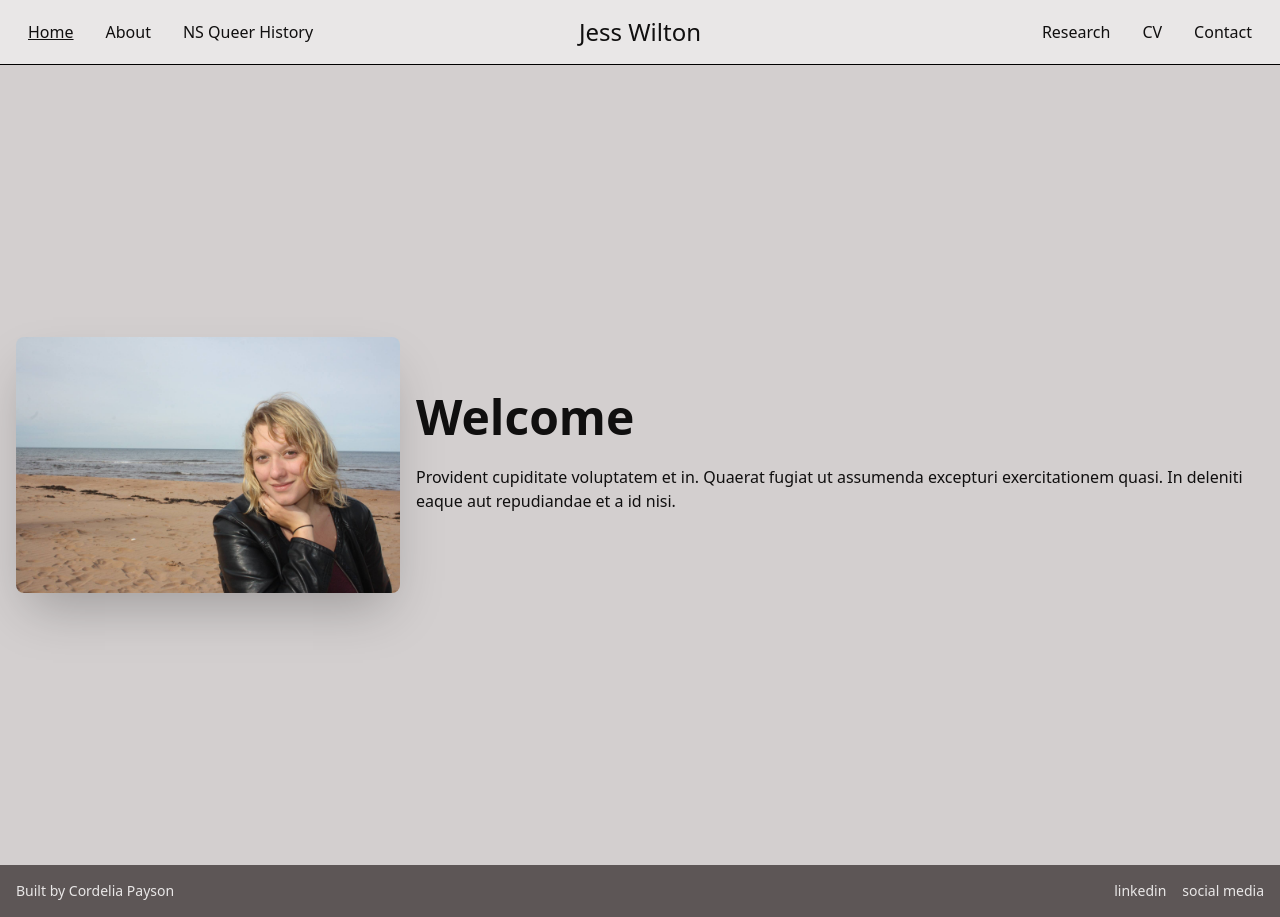
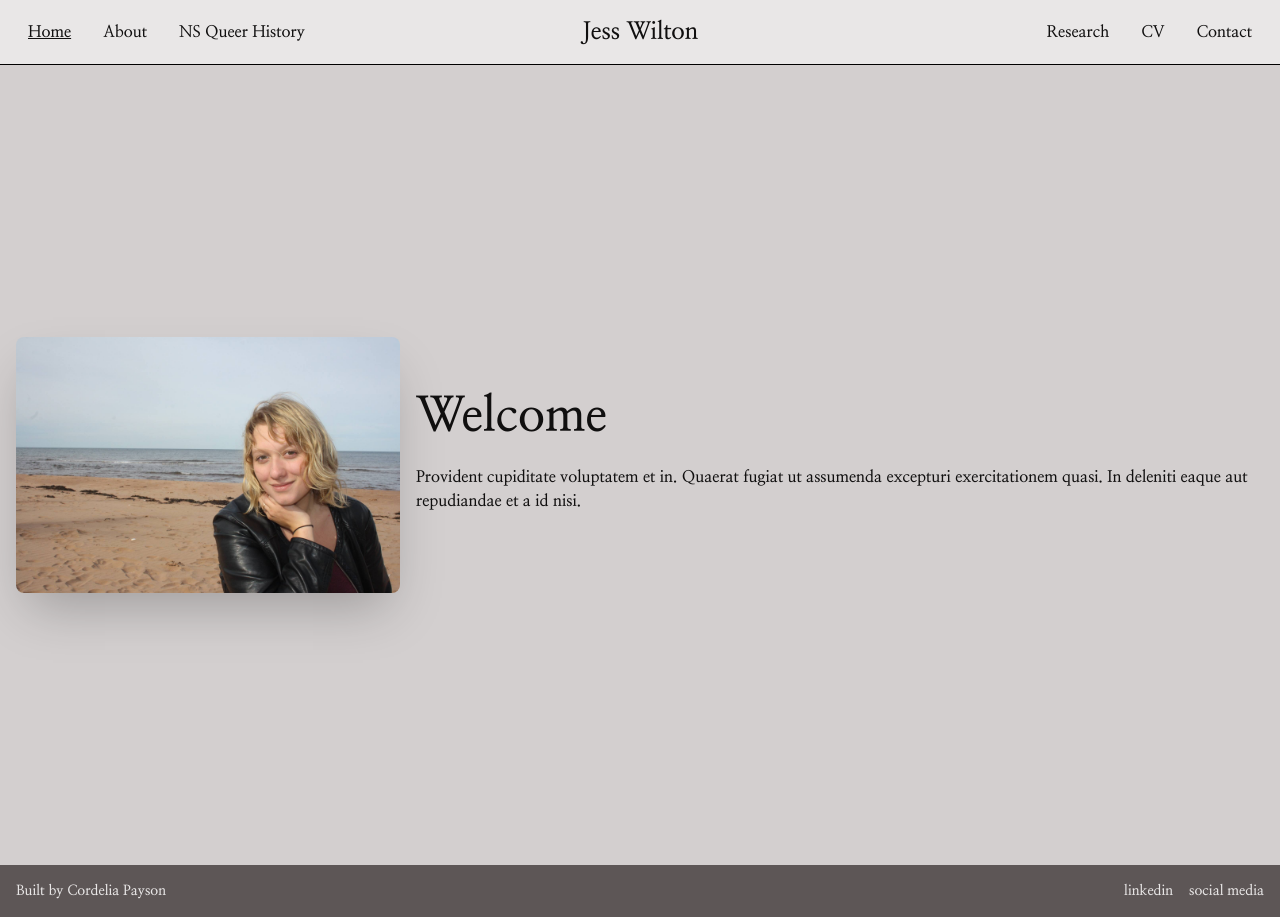
Before and after one commit to cordelia-payson/jw-site, a Next.js app: page / in a window 1280 px wide. Built offline with nearby package versions, Linux system fonts and the light colour scheme.

Commit message:
added font Nanum Meyongjo

```diff
--- a/package.json
+++ b/package.json
@@ -21,6 +21,7 @@
   },
   "homepage": "https://github.com/cordelia-payson/jw-site#readme",
   "dependencies": {
+    "@next/font": "^13.4.3",
     "daisyui": "^2.51.6",
     "next": "^13.3.4",
     "react": "^18.2.0",
--- a/pages/_app.js
+++ b/pages/_app.js
@@ -1,5 +1,16 @@
 import '../globals.css';
+import { Nanum_Myeongjo } from 'next/font/google';
+
+const nanum = Nanum_Myeongjo({
+  subsets: ['latin'],
+  variable: '--font-nanum',
+  weight: '700',
+});
 
 export default function MyApp({ Component, pageProps }) {
-  return <Component {...pageProps} />;
+  return (
+    <main className={`${nanum.variable} font-sans`}>
+      <Component {...pageProps} />
+    </main>
+  );
 }
--- a/tailwind.config.js
+++ b/tailwind.config.js
@@ -1,4 +1,5 @@
 /** @type {import('tailwindcss').Config} */
+
 module.exports = {
   content: [
     './app/**/*.{js,ts,jsx,tsx,mdx}',
@@ -6,9 +7,13 @@ module.exports = {
     './components/**/*.{js,ts,jsx,tsx,mdx}',
   ],
   theme: {
-    extend: {},
+    extend: {
+      fontFamily: {
+        sans: ['var(--font-nanum)'],
+      },
+    },
   },
-  plugins: [require("daisyui")],
+  plugins: [require('daisyui')],
   daisyui: {
     themes: [
       'garden',
```
Also changed, not shown: 1 other file (tests, documents, lock files or other folders).
